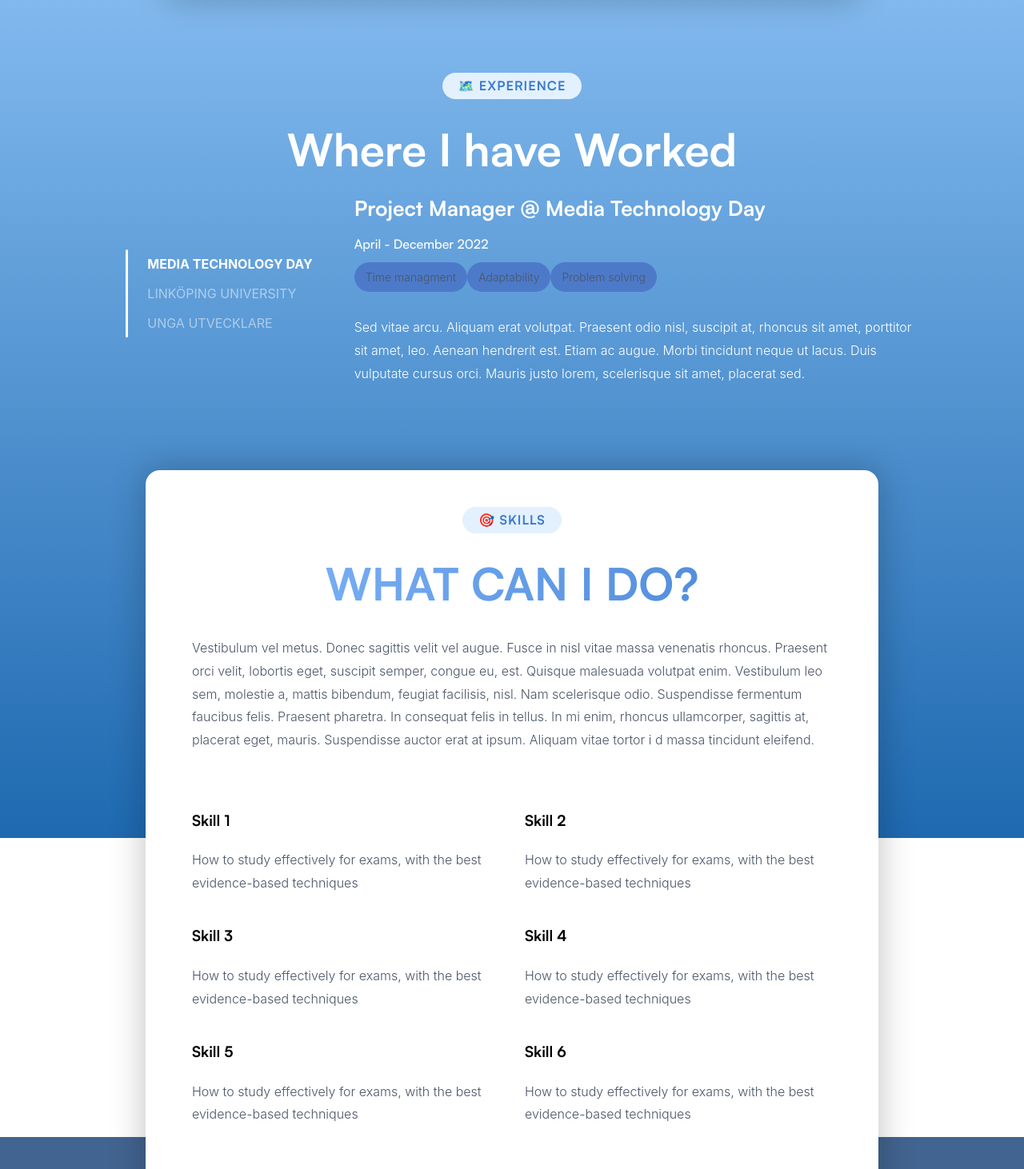
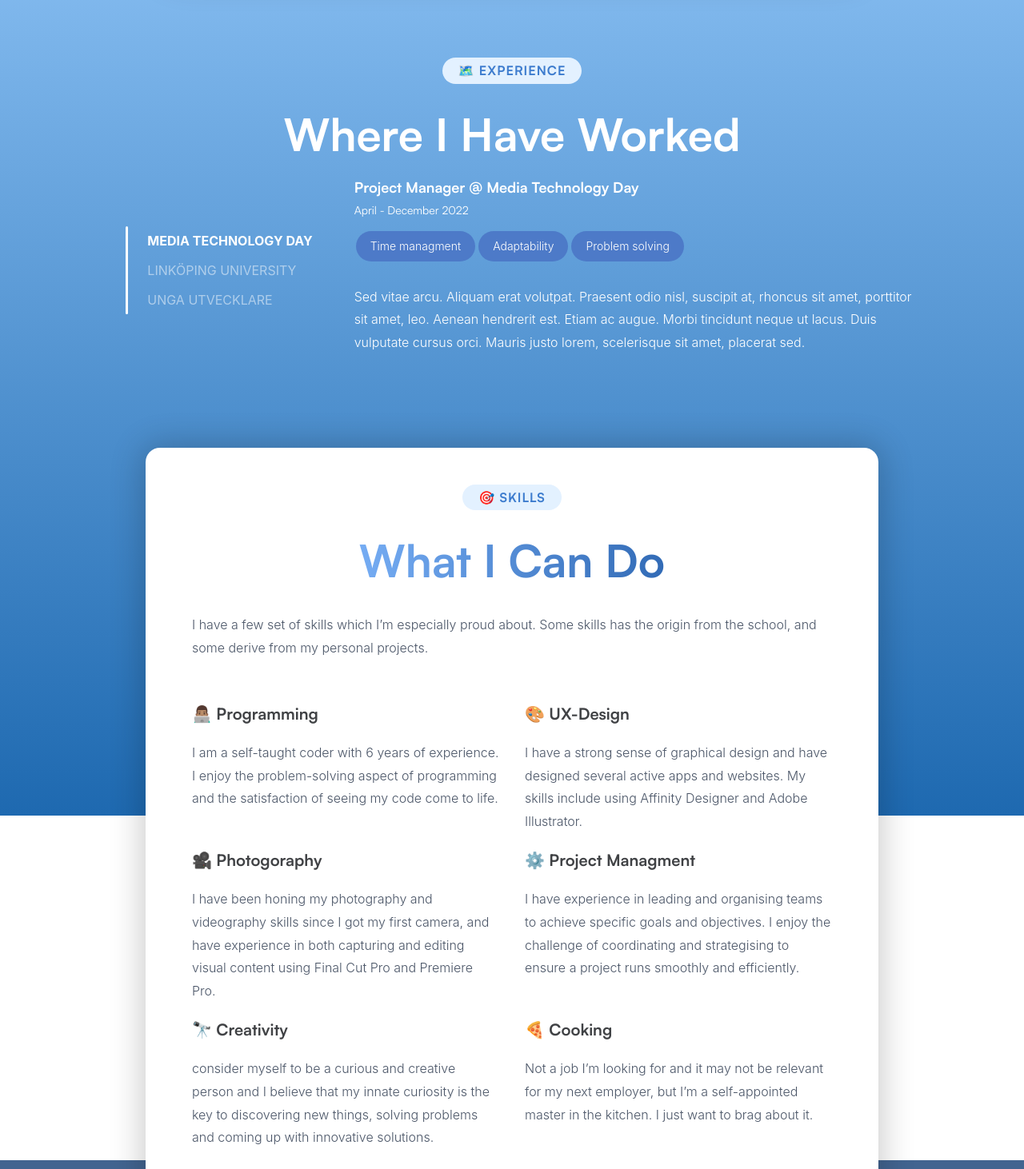
Before and after one commit to Filipbagen/filipbagen.se, a React (Create React App) app: page / in a window 1280 px wide. Shown: the part 1128-2590 px from the top of the page at 80% size. Built offline with nearby package versions, Linux system fonts and the light colour scheme; a web font is replaced by a local one.

Commit message:
Made the website responsive

```diff
--- a/src/App.css
+++ b/src/App.css
@@ -45,3 +45,10 @@ img {
   -o-user-drag: none;
   user-drag: none;
 }
+
+.gradientText {
+  background: -webkit-linear-gradient(left, #75ACF3, #326bb6);
+  background-clip: text;
+  -webkit-background-clip: text;
+  -webkit-text-fill-color: transparent;
+}
--- a/src/App.js
+++ b/src/App.js
@@ -13,7 +13,7 @@ import NavBar from './components/NavBar'
 function App() {
   return (
     <div>
-      <NavBar />
+      {/* <NavBar /> */}
 
       <HeroSection />
       <AboutMe />
--- a/src/components/AboutMe.js
+++ b/src/components/AboutMe.js
@@ -10,7 +10,7 @@ const AboutMe = () => {
         <Container id="about">
             <TextBox>
                 <Tag title={'👀 About Me'} />
-                <h1>WHO AM I?</h1>
+                <h1 className="gradientText">Who Am I?</h1>
 
                 <p>
                     Hey there! My name is Filip and I'm on a mission to master the art of <b>Computer Science
@@ -62,9 +62,5 @@ const TextBox = styled.div`
     & > h1 {
         margin: 0;
         font-size: 56px;
-        background: -webkit-linear-gradient(left, #75ACF3, #548FDD);
-        background-clip: text;
-        -webkit-background-clip: text;
-        -webkit-text-fill-color: transparent;
     }
 `
--- a/src/components/Experience.js
+++ b/src/components/Experience.js
@@ -32,7 +32,7 @@ const Experience = () => {
 
             <Container>
                 <Tag title={'🗺️ Experience'} />
-                <h1>Where I have Worked</h1>
+                <h1>Where I Have Worked</h1>
 
 
                 <Test2>
@@ -97,6 +97,11 @@ const Content = styled.div`
     justify-content: center;
 
     margin-top: -150px;
+
+    @media (max-width: 670px) {
+        margin-top: -14px;
+        height: 700px;
+    }
 `
 
 const Container = styled.div`
@@ -113,6 +118,15 @@ const Container = styled.div`
         margin: 0;
         font-size: 56px;
         color: white;
+
+        @media (max-width: 670px) {
+            font-size: 26px;
+            margin-bottom: 30px;
+        }
+    }
+
+    @media (max-width: 670px) {
+        margin-top: 22px;
     }
 `
 
@@ -128,12 +142,20 @@ const Test2 = styled.div`
     justify-content: center;
     align-items: center;
     flex-direction: row;
+
+    @media (max-width: 740px) {
+        flex-direction: column;
+    }
 `
 
 const Tags = styled.div`
     display: flex;
     flex-direction: row;
     margin-bottom: 30px;
+
+    @media (max-width: 740px) {
+        flex-wrap: wrap;
+    }
 `
 
 const Buttons = styled.div`
@@ -143,9 +165,28 @@ const Buttons = styled.div`
 
     & > p {
         cursor: pointer;
-        margin: 4px;
+        padding: 4px;
+        margin: 0;
         transition: .2s;
         color: white;
+        transition: .2s;
+
+        &:hover {
+            background-color: gray;
+        }
+
+        @media (max-width: 740px) {
+            padding: 0 12px;
+            font-size: 14px;
+        }
+    }
+
+    @media (max-width: 740px) {
+        flex-direction: row;
+        overflow: scroll;
+        white-space: nowrap;
+        width: 100vw;
+        overflow: scroll;
     }
 `
 
@@ -155,16 +196,25 @@ const ProjectContent = styled.div`
 
     & > h2 {
         margin: 0;
-        font-size: 26px;
+        font-size: 18px;
     }
 
     & > h4 {
-        margin: 8px 0;
-        font-weight: 500;
+        margin: 0 0 14px 0;
+        font-weight: 400;
+        font-size: 14px;
     }
 
     & > p {
         color: white;
+
+        @media (max-width: 740px) {
+            margin: 0 10px;
+        }
+    }
+
+    @media (max-width: 670px) {
+        margin: 28px;
     }
 `
 
@@ -175,4 +225,8 @@ const Line = styled.div`
     border-radius: 99px;
     margin: 0 20px;
 
+    @media (max-width: 740px) {
+        display: none;
+    }
+
 `
--- a/src/components/HeroSection.js
+++ b/src/components/HeroSection.js
@@ -3,9 +3,6 @@ import styled from "styled-components"
 import profilePic from "../img/profile.jpg"
 import border from "../img/border.svg"
 import handwritten from '../img/handwritten.svg'
-
-// Components
-import NavBar from "./NavBar"
 
 // img
 import hero from "../img/hero.svg"
@@ -13,11 +10,7 @@ import hero from "../img/hero.svg"
 const HeroSection = () => {
 
     return (
-        <div>
-
-
         <Head>
-                {/* <NavBar /> */}
             <Intro>
 
                 <Pic>
@@ -28,8 +21,6 @@ const HeroSection = () => {
                 <Handwritten src={handwritten} alt="" />
             </Intro>
         </Head>
-        </div>
-
     )
 }
 
@@ -63,6 +54,10 @@ const Intro = styled.div`
         font-size: 54px;
         margin: 0;
     }
+
+    @media (max-width: 670px) {
+        flex-direction: column;
+    }
 `
 
 const Pic = styled.div`
@@ -95,4 +90,8 @@ const Profile = styled.div`
 const Handwritten = styled.img`
     height: 100px;
     margin-left: 60px;
+
+    @media (max-width: 670px) {
+        margin: 0;
+    }
 `
--- a/src/components/NavBar.js
+++ b/src/components/NavBar.js
@@ -1,37 +1,53 @@
 import React from "react"
 import styled from "styled-components"
-import { Link, animateScroll as scroll } from "react-scroll";
+import { Link } from "react-scroll";
 
 const NavBar = () => {
 
     return (
-        <div>
+        <Nav>
+            {/* <Hamburger for="checkbox_toggle" class="hamburger">&#9776;</Hamburger> */}
             <Navigation>
-                <li>
-                    <Link to="about" spy={true} smooth={true} offset={-50} duration={500}>About Me</Link>
-                </li>
 
-                <li>
-                    <Link to="experience" spy={true} smooth={true} offset={-50} duration={500}>Experience</Link>
-                </li>
+                <a href="javascript:void(0);" class="icon" onclick="myFunction()">
+                    <label for="checkbox_toggle" class="hamburger">&#9776;</label>
+                </a>
 
-                <li>
-                    <Link to="skills" spy={true} smooth={true} offset={-50} duration={500}>Skills</Link>
-                </li>
 
-                <li>
-                    <Link to="projects" spy={true} smooth={true} offset={100} duration={500}>Projects</Link>
-                </li>
+                <Link to="about" spy={true} smooth={true} offset={-50} duration={500}>About Me</Link>
+
+
+
+                <Link to="experience" spy={true} smooth={true} offset={-50} duration={500}>Experience</Link>
+
+
+
+                <Link to="skills" spy={true} smooth={true} offset={-50} duration={500}>Skills</Link>
+
+
+
+                <Link to="projects" spy={true} smooth={true} offset={100} duration={500}>Projects</Link>
+
             </Navigation>
-        </div>
+
+            <Contact>
+                <a href="mailto:filip.bagen@gmail.com">Contact me</a>
+            </Contact>
+        </Nav>
     )
 }
 
 export default NavBar
 
 // Syle
-const Navigation = styled.ul`
-    list-style-type: none;
+const Nav = styled.div`
+    display: flex;
+    justify-content: space-between;
+    flex-direction: row;
+`
+
+const Navigation = styled.div`
+    /* list-style-type: none;
     margin: 0;
     padding: 0;
     display: flex;
@@ -41,4 +57,77 @@ const Navigation = styled.ul`
     & > li {
         margin: 0 10px;
     }
+
+    @media (min-width: 670px) {
+        display: none;
+    } */
+
+    overflow: hidden;
+    background-color: #333;
+
+    & > a {
+        float: left;
+        display: block;
+        color: #f2f2f2;
+        text-align: center;
+        padding: 14px 16px;
+        text-decoration: none;
+        font-size: 17px;
+
+
+
+        @media (max-width: 670px) {
+            &:not(:first-child) {
+                display: none;
+            }
+
+            & > label {
+                float: right;
+                display: block;
+            }
+        }
+
+        &:hover {
+            background-color: #ddd;
+            color: black;
+        }
+
+        &:active {
+            background-color: #04AA6D;
+            color: white;
+        }
+
+        & > label {
+            display: none;
+        }
+    }
 `
+
+//   @media screen and (max-width: 600px) {
+//     .topnav.responsive {position: relative;}
+//     .topnav.responsive .icon {
+//       position: absolute;
+//       right: 0;
+//       top: 0;
+//     }
+//     .topnav.responsive a {
+//       float: none;
+//       display: block;
+//       text-align: left;
+//     }
+//   }
+
+const Contact = styled.div`
+
+`
+
+const Hamburger = styled.label`
+
+    @media (min-width: 670px) {
+        display: none;
+    }
+
+    @media (max-width: 670px) {
+        display: block;
+    }
+`
--- a/src/components/Project.js
+++ b/src/components/Project.js
@@ -52,6 +52,10 @@ const Container = styled.div`
     align-items: center;
 
     margin: 32px;
+
+    @media (max-width: 670px) {
+        margin: 0 22px;
+    }
 `
 
 const Info = styled.div`
@@ -60,6 +64,14 @@ const Info = styled.div`
     & > h2 {
         margin: 0;
         text-align: right;
+
+        @media (max-width: 1030px) {
+            text-align: left;
+        }
+    }
+
+    @media (max-width: 670px) {
+        margin-left: 0;
     }
 `
 
@@ -67,7 +79,7 @@ const Text = styled.p`
     background-color: white;
     padding: 22px;
     border-radius: 10px;
-    width: 400px;
+    max-width: 400px;
 
     -webkit-box-shadow: 0px 0px 40px 5px rgba(0,0,0,0.2);
     box-shadow: 0px 0px 40px 5px rgba(0,0,0,0.2);
@@ -92,6 +104,10 @@ const Tags = styled.div`
     display: flex;
     flex-direction: row;
     justify-content: flex-end;
+
+    @media (max-width: 670px) {
+        flex-wrap: wrap;
+    }
 `
 
 const Image = styled.img`
@@ -105,4 +121,8 @@ const Image = styled.img`
     &:hover {
         cursor: pointer;
     }
+
+    @media (max-width: 1030px) {
+        display: none;
+    }
 `
--- a/src/components/ProjectTag.js
+++ b/src/components/ProjectTag.js
@@ -15,8 +15,16 @@ export default ProjectTag
 // Styling
 const Tag = styled.p`
     font-size: 14px;
-    padding: 6px 14px;
-    margin: 0 0 0 0px;
+    padding: 6px 18px;
+    margin: 0 2px;
     background-color: #4d7ac8;
     border-radius: 32px;
+    color: white;
+
+    @media (max-width: 740px) {
+        padding: 3px 8px;
+        font-weight: 400;
+        margin: 2px;
+        font-size: 12px;
+    }
 `
--- a/src/components/Projects.js
+++ b/src/components/Projects.js
@@ -69,6 +69,11 @@ const ProjectsContainer = styled.div`
         margin: 0;
         font-size: 56px;
         color: white;
+
+        @media (max-width: 670px) {
+            font-size: 36px;
+            margin-bottom: 24px;
+        }
     }
 `
 
--- a/src/components/Skill.js
+++ b/src/components/Skill.js
@@ -6,7 +6,8 @@ import styled from "styled-components"
 const Skill = (props) => {
     return (
         <Container>
-            <h3>{props.title}</h3>
+            {/* <h1>{props.emoji}</h1> */}
+            <h3>{props.emoji} {props.title}</h3>
             <p>{props.text}</p>
         </Container>
     )
@@ -17,4 +18,18 @@ export default Skill
 // Style
 const Container = styled.div`
     width: 48%;
+
+    & > h1 {
+        margin: 0;
+    }
+
+    & > h3 {
+        margin: 0;
+        color: #404245;
+        font-size: 20px;
+    }
+
+    @media (max-width: 610px) {
+        width: 100%;
+    }
 `
--- a/src/components/Skills.js
+++ b/src/components/Skills.js
@@ -15,23 +15,15 @@ const Skills = () => {
 
             <TextBox>
                 <Tag title={'🎯 Skills'} />
-                <h1>WHAT CAN I DO?</h1>
+                <h1 className="gradientText">What I Can Do</h1>
 
                 <p>
-                    Vestibulum vel metus. Donec sagittis velit vel augue.
-                    Fusce in nisl vitae massa venenatis rhoncus. Praesent
-                    orci velit, lobortis eget, suscipit semper, congue eu,
-                    est. Quisque malesuada volutpat enim. Vestibulum leo
-                    sem, molestie a, mattis bibendum, feugiat facilisis, nisl.
-                    Nam scelerisque odio. Suspendisse fermentum faucibus felis.
-                    Praesent pharetra. In consequat felis in tellus. In mi enim,
-                    rhoncus ullamcorper, sagittis at, placerat eget, mauris.
-                    Suspendisse auctor erat at ipsum. Aliquam vitae tortor i
-                    d massa tincidunt eleifend.
+                    I have a few set of skills which I’m especially proud about.
+                    Some skills has the origin from the school, and some derive from my personal projects.
                 </p>
 
                 <SkillSection>
-                    {skills.map(skill => (<Skill title={skill.title} text={skill.text} key={skill.title} />))}
+                    {skills.map(skill => (<Skill emoji={skill.emoji} title={skill.title} text={skill.text} key={skill.title} />))}
                 </SkillSection>
 
                 <p>
@@ -57,6 +49,11 @@ const Container = styled.div`
     align-items: center;
     width: 100vw;
     margin-top: -460px;
+
+    @media (max-width: 670px) {
+        margin-top: -14px;
+        height: 100%;
+    }
 `
 
 const TextBox = styled.div`
@@ -72,15 +69,14 @@ const TextBox = styled.div`
     padding: 34px 58px;
     border-radius: 18px;
 
+    & > h1 {
+        margin: 0;
+        font-size: 56px;
 
-& > h1 {
-    margin: 0;
-    font-size: 56px;
-    background: -webkit-linear-gradient(left, #75ACF3, #548FDD);
-    background-clip: text;
-    -webkit-background-clip: text;
-    -webkit-text-fill-color: transparent;
-}
+        @media (max-width: 670px) {
+            font-size: 36px;
+        }
+    }
 `
 
 const SkillSection = styled.div`
@@ -88,4 +84,8 @@ const SkillSection = styled.div`
     display: flex;
     flex-wrap: wrap;
     justify-content: space-between;
+
+    @media (max-width: 1030px) {
+        /* width: 800px; */
+    }
 `
--- a/src/data/DB.js
+++ b/src/data/DB.js
@@ -19,33 +19,33 @@ const AboutMe = [
 const skills = [
     {
         emoji: "👨🏽‍💻",
-        title: "Skill 1",
-        text: "How to study effectively for exams, with the best evidence-based techniques"
+        title: "Programming",
+        text: "I am a self-taught coder with " + (new Date().getFullYear() - 2016) + " years of experience. I enjoy the problem-solving aspect of programming and the satisfaction of seeing my code come to life."
     },
     {
-        emoji: "🎯",
-        title: "Skill 2",
-        text: "How to study effectively for exams, with the best evidence-based techniques"
+        emoji: "🎨",
+        title: "UX-Design",
+        text: "I have a strong sense of graphical design and have designed several active apps and websites. My skills include using Affinity Designer and Adobe Illustrator."
     },
     {
-        emoji: "🚀",
-        title: "Skill 3",
-        text: "How to study effectively for exams, with the best evidence-based techniques"
+        emoji: "🎥",
+        title: "Photogoraphy",
+        text: "I have been honing my photography and videography skills since I got my first camera, and have experience in both capturing and editing visual content using Final Cut Pro and Premiere Pro."
     },
     {
-        emoji: "👨🏽‍💻",
-        title: "Skill 4",
-        text: "How to study effectively for exams, with the best evidence-based techniques"
+        emoji: "⚙️",
+        title: "Project Managment",
+        text: "I have experience in leading and organising teams to achieve specific goals and objectives. I enjoy the challenge of coordinating and strategising to ensure a project runs smoothly and efficiently."
     },
     {
-        emoji: "🎯",
-        title: "Skill 5",
-        text: "How to study effectively for exams, with the best evidence-based techniques"
+        emoji: "🔭",
+        title: "Creativity",
+        text: " consider myself to be a curious and creative person and I believe that my innate curiosity is the key to discovering new things, solving problems and coming up with innovative solutions."
     },
     {
-        emoji: "👨🏽‍💻",
-        title: "Skill 6",
-        text: "How to study effectively for exams, with the best evidence-based techniques"
+        emoji: "🍕",
+        title: "Cooking",
+        text: "Not a job I’m looking for and it may not be relevant for my next employer, but I’m a self-appointed master in the kitchen. I just want to brag about it."
     }
 ]
 
```
Lines whose indentation alone changed are shown as unchanged.
